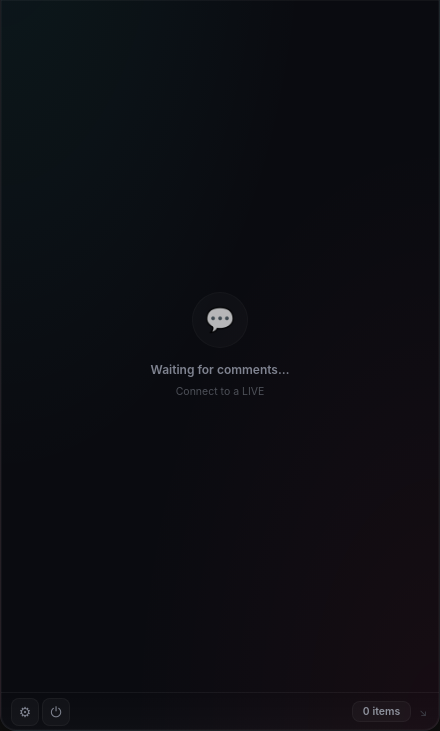
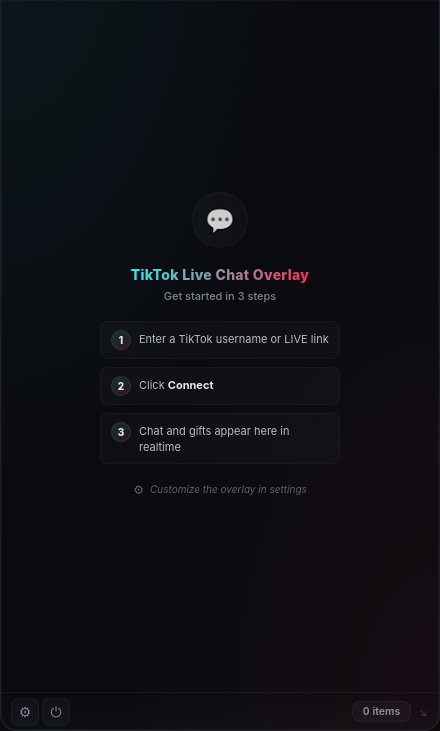
Before and after one commit to wimbiyoashizkia/tiktok-live-chat-overlay, an Electron app: page src/renderer/index.html in a window 440 px wide. Shown: the part 113-844 px from the top of the page. Drawn offline with Linux system fonts and the light colour scheme; no server answers.

Commit message:
renderer: Add onboarding tutorial to empty state
Replaces the plain empty state with a short onboarding tutorial that walks
new users through connecting to a LIVE in three steps, plus a tip pointing
to the settings drawer.

Signed-off-by: Wimbi Yoas Hizkia <wimbiyoashizkia@yahoo.com>

```diff
--- a/src/renderer/index.html
+++ b/src/renderer/index.html
@@ -83,8 +83,28 @@
     <div id="feed" class="feed">
       <div id="empty" class="empty">
         <div class="empty-icon">💬</div>
-        <p>Waiting for comments…</p>
-        <small>Connect to a LIVE</small>
+        <h2 class="empty-title">TikTok Live Chat Overlay</h2>
+        <p class="empty-subtitle">Get started in 3 steps</p>
+
+        <ol class="empty-steps">
+          <li>
+            <span class="step-num">1</span>
+            <span class="step-text">Enter a TikTok username or LIVE link</span>
+          </li>
+          <li>
+            <span class="step-num">2</span>
+            <span class="step-text">Click <b>Connect</b></span>
+          </li>
+          <li>
+            <span class="step-num">3</span>
+            <span class="step-text">Chat and gifts appear here in realtime</span>
+          </li>
+        </ol>
+
+        <p class="empty-tip">
+          <span>⚙</span>
+          Customize the overlay in settings
+        </p>
       </div>
     </div>
   </section>
--- a/src/renderer/styles/layout.css
+++ b/src/renderer/styles/layout.css
@@ -741,7 +741,9 @@ body.drawer-open .activity-float {
   justify-content: center;
   color: #5a5d68;
   font-size: 12px;
-  gap: 8px;
+  gap: 6px;
+  padding: 20px;
+  text-align: center;
 }
 
 .empty-icon {
@@ -753,20 +755,95 @@ body.drawer-open .activity-float {
   background: #ffffff08;
   border: 1px solid #ffffff0a;
   font-size: 24px;
-  opacity: .7;
-  margin-bottom: 6px;
+  opacity: .8;
+  margin-bottom: 12px;
 }
 
-.empty p {
+.empty-title {
   margin: 0;
-  color: #7f8390;
-  font-weight: 600;
-  font-size: 12px;
+  font-size: 14px;
+  font-weight: 800;
+  letter-spacing: .3px;
+  background: linear-gradient(135deg, #25f4ee, #fe2c55);
+  -webkit-background-clip: text;
+  background-clip: text;
+  -webkit-text-fill-color: transparent;
 }
 
-.empty small {
-  color: #4d5058;
-  font-size: 10.5px;
+.empty-subtitle {
+  margin: 0 0 12px;
+  color: #7f8390;
+  font-size: 11px;
+  font-weight: 500;
+}
+
+.empty-steps {
+  list-style: none;
+  margin: 0;
+  padding: 0;
+  display: flex;
+  flex-direction: column;
+  gap: 8px;
+  text-align: left;
+  width: 100%;
+  max-width: 240px;
+}
+
+.empty-steps li {
+  display: flex;
+  align-items: flex-start;
+  gap: 8px;
+  padding: 8px 10px;
+  border-radius: 8px;
+  background: #ffffff06;
+  border: 1px solid #ffffff08;
+  transition: background .15s, border-color .15s;
+}
+
+.empty-steps li:hover {
+  background: #ffffff08;
+  border-color: #ffffff12;
+}
+
+.step-num {
+  flex: none;
+  width: 20px;
+  height: 20px;
+  display: grid;
+  place-items: center;
+  border-radius: 50%;
+  background: linear-gradient(135deg, #25f4ee25, #fe2c5525);
+  border: 1px solid #ffffff12;
+  color: #e8e9ed;
+  font-size: 10px;
+  font-weight: 800;
+}
+
+.step-text {
+  color: #b8bbc4;
+  font-size: 11px;
+  line-height: 1.4;
+  padding-top: 2px;
+}
+
+.step-text b {
+  color: #e8e9ed;
+  font-weight: 700;
+}
+
+.empty-tip {
+  margin: 12px 0 0;
+  display: flex;
+  align-items: center;
+  gap: 6px;
+  color: #5f626d;
+  font-size: 10px;
+  font-style: italic;
+}
+
+.empty-tip span {
+  font-style: normal;
+  font-size: 12px;
 }
 
 /* Footer */
@@ -1275,4 +1352,5 @@ body:not(.connected) .feed {
 body:not(.connected) .empty {
   height: auto;
   padding: 20px;
+  max-width: 280px;
 }
```
